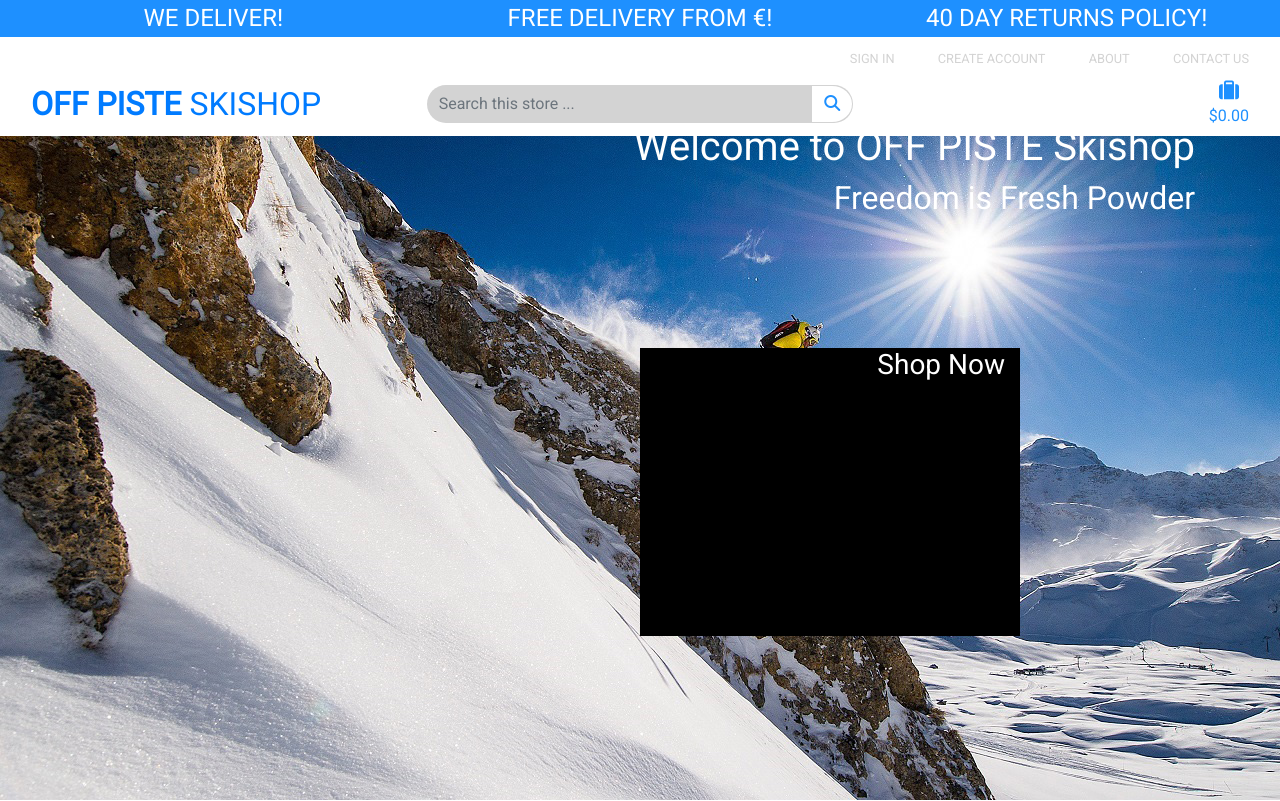
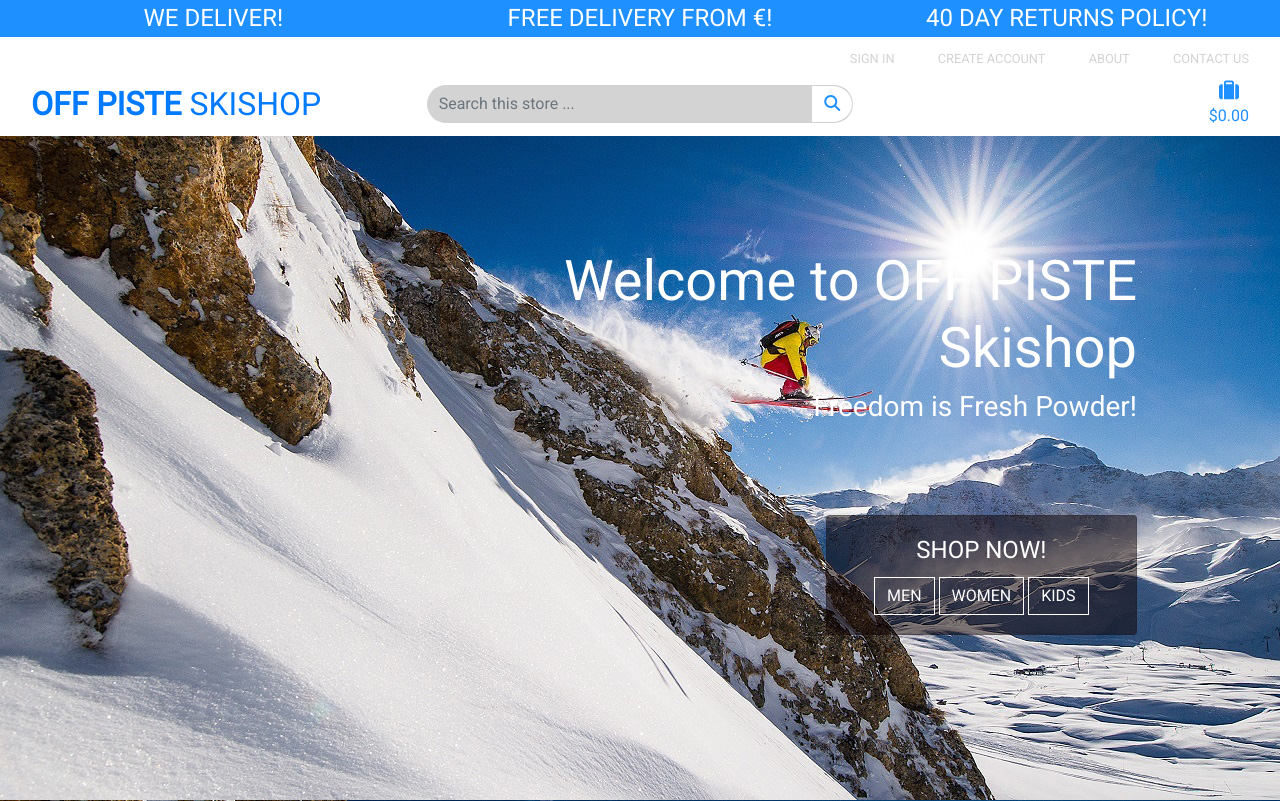
Before and after one commit to kencormican/milestoneProjectFour, a Django app: page / in a window 1280 px wide. Run offline with Django 3.2, Linux system fonts and the light colour scheme; some libraries are stand-ins or nearby versions.

Commit message:
Homepage template updated and styles added

```diff
--- a/home/templates/home/index.html
+++ b/home/templates/home/index.html
@@ -1,22 +1,35 @@
 {% extends "base.html" %}
 {% load static %}
 
+{% block page_header %}
+    <div class="container header-container">
+        <div class="row">
+            <div class="col"></div>
+        </div>
+    </div>
+{% endblock %}
 
 {% block content %}
 <div class="container h-100">
     <div class="row h-100">
-        <div class="col-8 offset-4 my-auto text-right">
-            <h1 class=" logo-font text-white ">
+        <div class="col-12 col-lg-8 offset-lg-4 text-center text-lg-right my-auto ">
+
+            <h2 class="display-4 logo-font text-white ">
                 Welcome to OFF PISTE Skishop
-            </h1>
-            <h2 class=" logo-font text-white">
-                Freedom is Fresh Powder
             </h2>
+            <h3 class="logo-font text-white">
+                Freedom is Fresh Powder!
+            </h3>
         </div>
-        <div class="col-4 offset-6 bg-black">
-            <h3 class="text-white text-right">
-                Shop Now
-            </h3>
+        <div class="col-8 offset-2 col-lg-4 offset-lg-8">
+        <div class="card card-shopnow text-center text-white bg-transparent">
+            <div class="card-body text-uppercase">
+                <h4 class="card-title">Shop Now!</h4>
+                <a href="#" class="btn btn-shopnow rounded-0 text-white border-white">MEN</a>
+                <a href="#" class="btn btn-shopnow rounded-0 text-white border-white">WOMEN</a>
+                <a href="#" class="btn btn-shopnow rounded-0 text-white border-white">KIDS</a>
+            </div>
+        </div>
         </div>
     </div>
 </div>
--- a/static/css/base.css
+++ b/static/css/base.css
@@ -22,6 +22,8 @@ body {
 }
 
 
+/* background color */
+
 .bg-blue {
     background-color: dodgerblue;
 }
@@ -29,6 +31,8 @@ body {
 .bg-black {
     background-color: black;
 }
+
+
 
 
 /* Navbar  */
@@ -81,3 +85,39 @@ body {
 .admin-nav:hover {
     color: dodgerblue;
 }
+
+/* Homepage */
+
+.card-shopnow {
+    max-height: 120px !important;
+    background-color: rgba(14, 0, 0, 0.500) !important;
+}
+
+.btn-shopnow:hover {
+    background-color: orange;
+}
+
+
+/* -------------------------------- Media Queries */
+
+/* Slightly larger container on xl screens */
+@media (min-width: 1200px) {
+  .container {
+    max-width: 80%;
+  }
+}
+
+/* fixed top navbar only on medium and up */
+@media (min-width: 992px) {
+    .fixed-top-desktop-only {
+        position: fixed;
+        top: 0;
+        right: 0;
+        left: 0;
+        z-index: 1030;
+    }
+
+    .header-container {
+        padding-top: 164px;
+    }
+}
```
Also changed, not shown: templates/base.html (+6 -2 lines).
